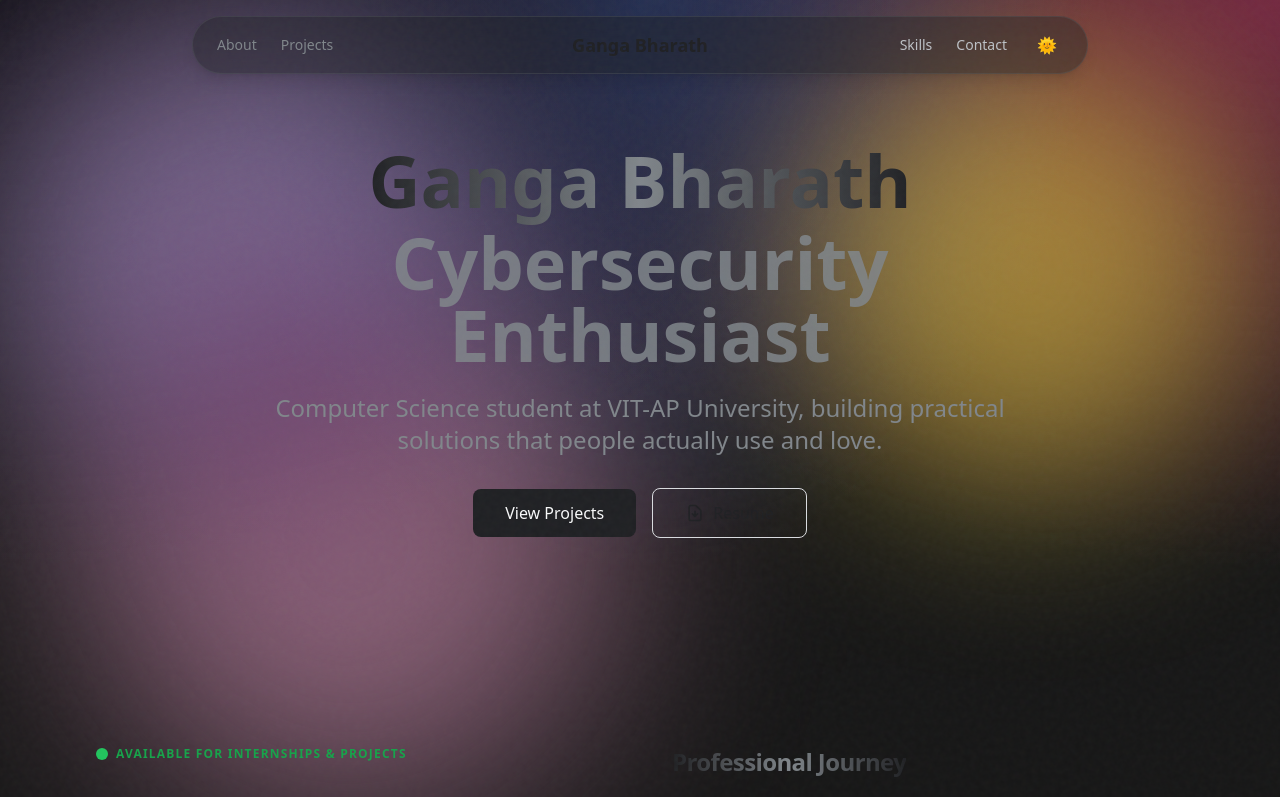
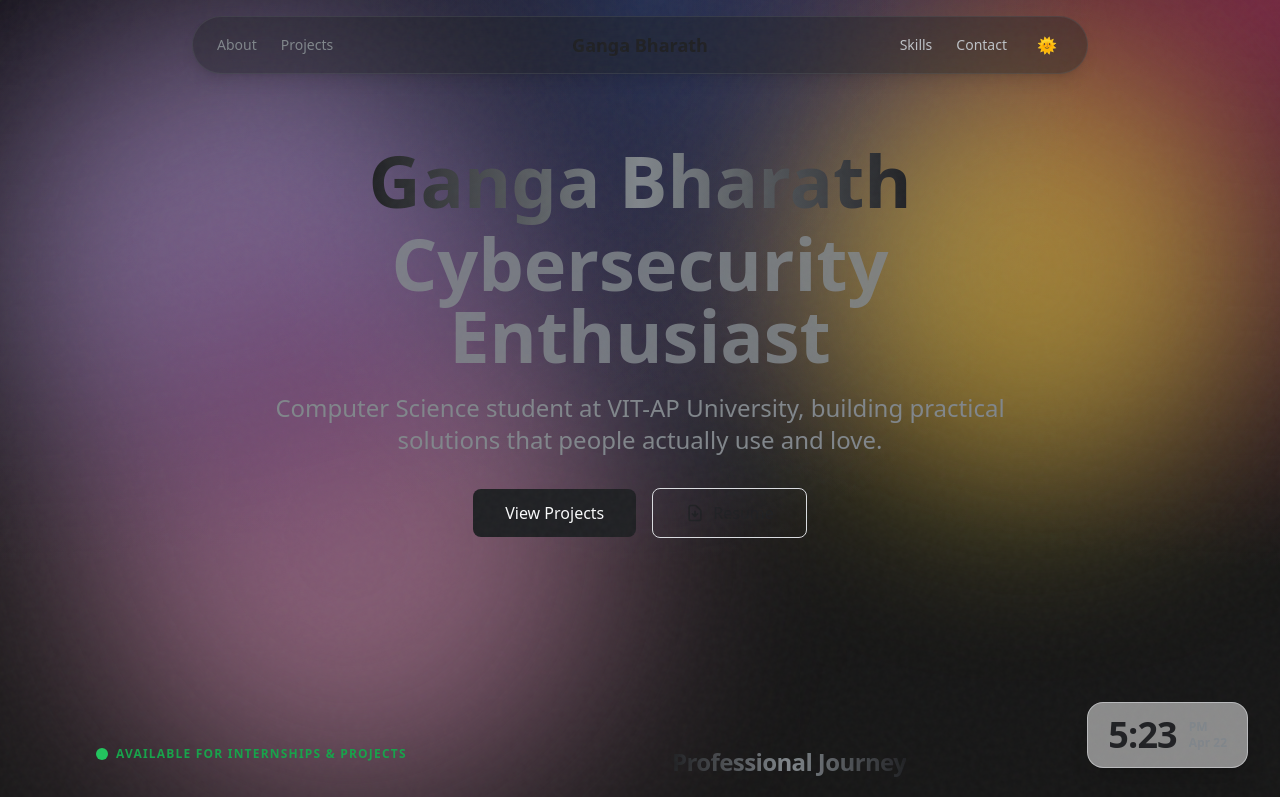
Before and after one commit to bharath-ganga/portfolio-Ganga, a React (Vite) app: page / in a window 1280 px wide. Shown: the top 797 px of the page. Built offline with nearby package versions, Linux system fonts and the light colour scheme.

Commit message:
feat: add real-time clock component

```diff
--- a/src/App.tsx
+++ b/src/App.tsx
@@ -101,6 +101,9 @@ function App() {
         className="custom-cursor-dot hidden md:block"
         style={{ left: cursorPos.x, top: cursorPos.y }}
       ></div>
+
+      {/* Floating Time Display */}
+      <CurrentTime />
 
       {/* Navigation */}
       <nav className="fixed top-0 w-full z-50 pt-4">
@@ -945,6 +948,33 @@ function RoleSwitcher() {
   )
 }
 
+function CurrentTime() {
+  const [date, setDate] = useState(new Date())
+
+  useEffect(() => {
+    const timer = setInterval(() => setDate(new Date()), 1000)
+    return () => clearInterval(timer)
+  }, [])
+
+  const hours = date.getHours() % 12 || 12
+  const minutes = date.getMinutes().toString().padStart(2, '0')
+  const ampm = date.getHours() >= 12 ? 'pm' : 'am'
+  const month = date.toLocaleString('default', { month: 'short' })
+  const day = date.getDate()
+
+  return (
+    <div className="fixed bottom-8 right-8 z-50 hidden lg:flex items-center gap-3 bg-white/50 dark:bg-ash-900/50 backdrop-blur-md px-5 py-3 rounded-2xl border border-ash-200/50 dark:border-ash-700/50 shadow-xl transition-all duration-500 hover:scale-105 hover:bg-white/70 dark:hover:bg-ash-800/70">
+      <div className="text-4xl font-bold tracking-tight text-ash-900 dark:text-ash-100">
+        {hours}:{minutes}
+      </div>
+      <div className="flex flex-col justify-center text-xs font-semibold text-ash-600 dark:text-ash-400">
+        <span className="uppercase">{ampm}</span>
+        <span>{month} {day}</span>
+      </div>
+    </div>
+  )
+}
+
 function AnimatedCounter({ value, duration = 2000 }: { value: number, duration?: number }) {
   const [count, setCount] = useState(0)
   const [hasAnimated, setHasAnimated] = useState(false)
```
